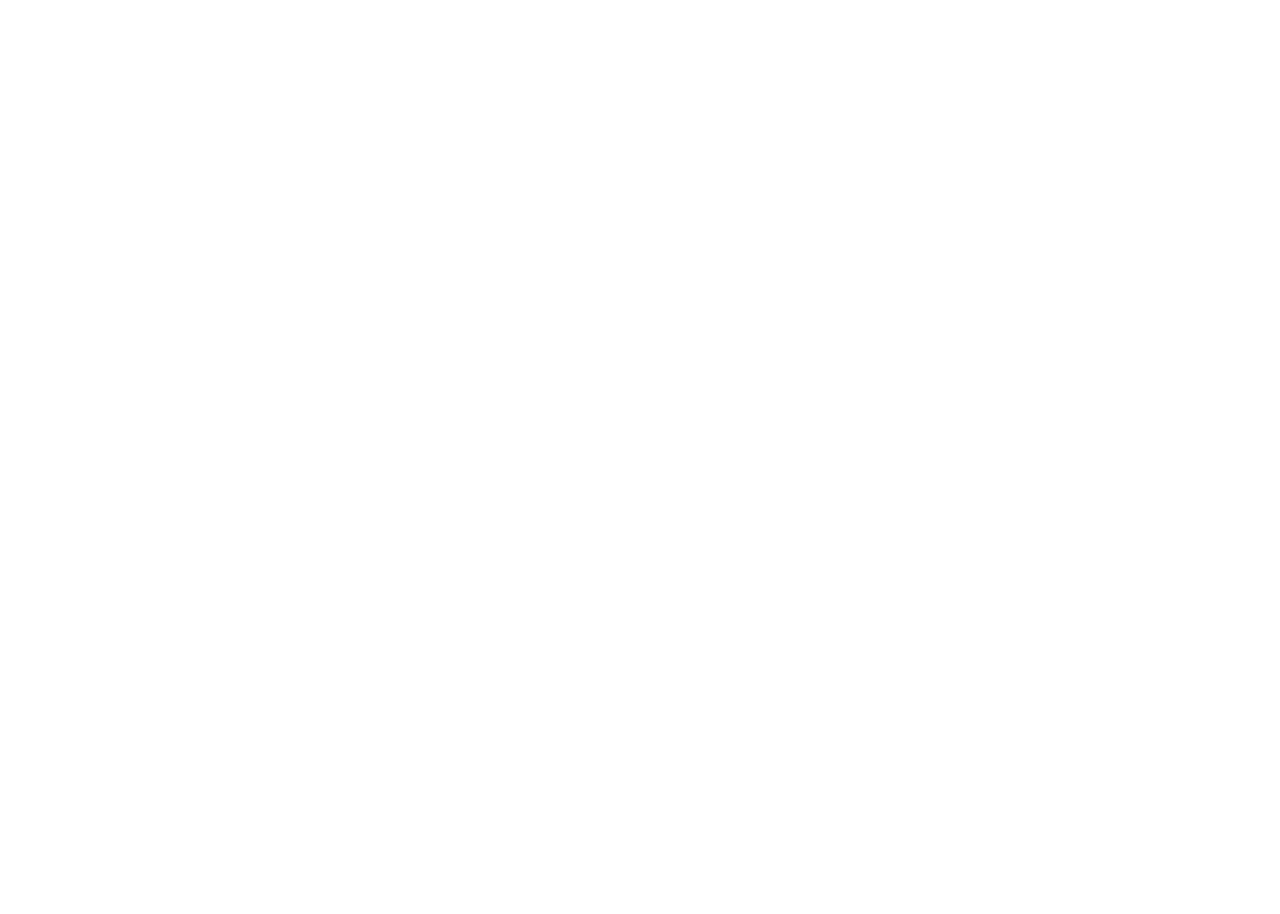
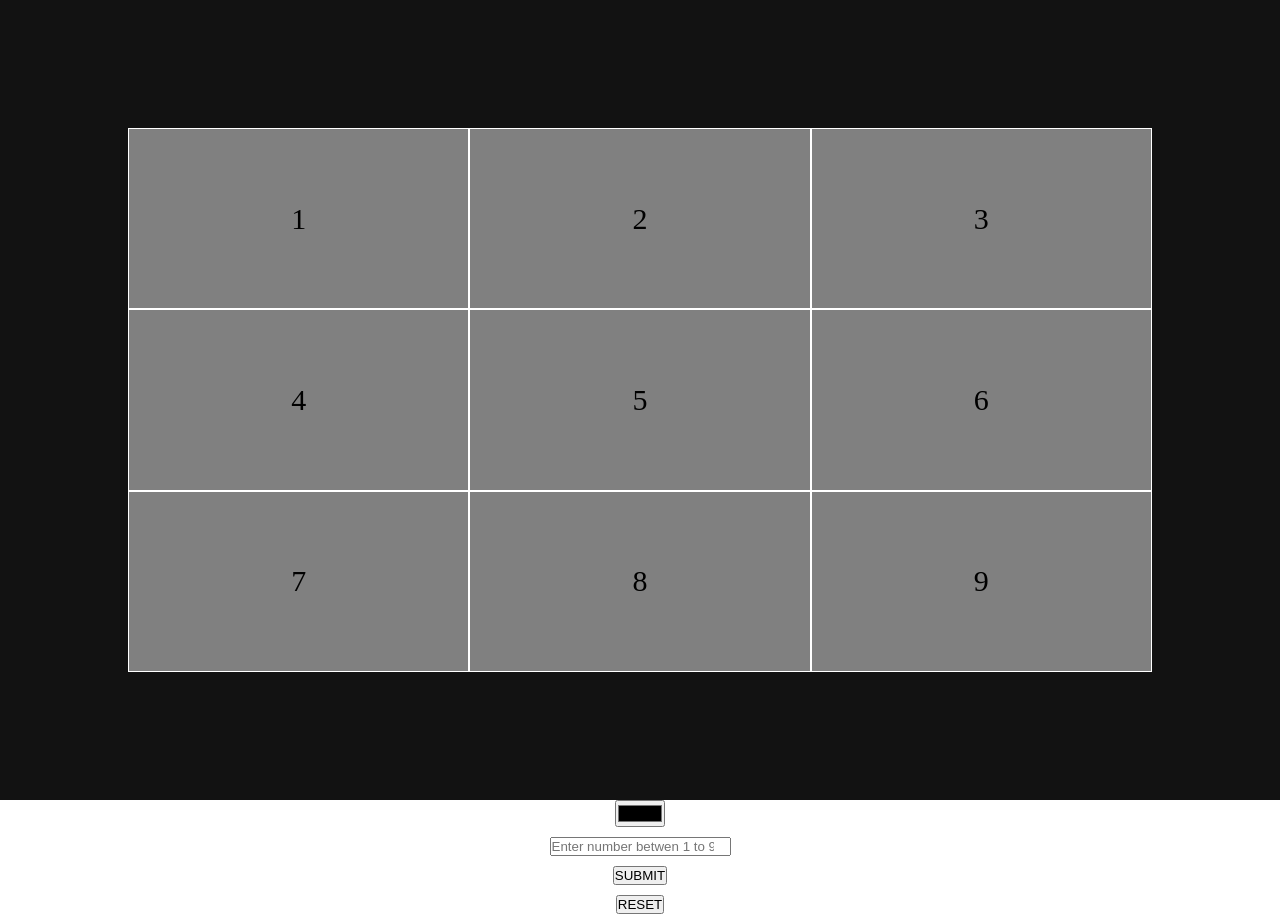
Before and after one commit to acciojob/Replit-Asian-Paints-T7351, a website: page main.html in a window 1280 px wide. Before the commit the page ends 800 px from the top, so only its background shows below. Drawn offline with Linux system fonts and the light colour scheme.

Commit message:
created a submission

```diff
--- a/main.html
+++ b/main.html
@@ -1,16 +1,18 @@
 <!DOCTYPE html>
-
 <html>
-
 <head>
 	<link rel="stylesheet" href="styles.css">
 </head>
-
 <body>
-	<!-- the entire body must be written by student -->
+	<div id="grid-container">
+    </div>
+    <form>
+        <input type="color" id="colour_id" placeholder="Enter the color">
+        <input type="number" id="block_id" placeholder="Enter number betwen 1 to 9">
+        <button id="change_button">SUBMIT</button>
+        <button id="Reset" type="reset">RESET</button>
+    </form>
     <script type="text/javascript" src="./script.js">
 </script>
-
 </body>
-
 </html>
--- a/script.js
+++ b/script.js
@@ -1 +1,31 @@
-//your JS code here. If required.
+    const change = document.querySelector('#change_button');
+    const reset = document.querySelector('#Reset');
+
+    const container = document.querySelector("#grid-container");
+    for (let i = 1; i <= 9; i++) {
+        const div = document.createElement("div");
+        div.className = "grid-item";
+        div.id = i;
+        div.textContent = i;
+        container.appendChild(div);
+    }
+
+    change.addEventListener(('click'), (e)=>{
+        e.preventDefault();
+        const block = document.querySelector('#block_id').value;
+        const color = document.querySelector('#colour_id').value;
+
+        document.querySelectorAll('.grid-item').forEach(item=>{
+            item.style.backgroundColor = "transparent";
+        });
+        const selected = document.getElementById(block);
+        if(selected){
+            selected.style.backgroundColor = color;
+        }
+    })
+
+    reset.addEventListener(('click'), ()=>{
+        document.querySelectorAll('.grid-item').forEach(item=>{
+            item.style.backgroundColor="grey";
+        });
+    })
--- a/styles.css
+++ b/styles.css
@@ -1 +1,31 @@
-/*  your css code here. If applicable */
+       *{
+            margin: 0;
+            padding: 0;
+            box-sizing: border-box;
+        }
+        #grid-container{
+            height: 100vh;
+            width: 100%;
+            padding: 10%;
+            background-color: #121212;
+            display: grid;
+            grid-template-columns: repeat(3,1fr);
+            grid-template-rows: repeat(3,1fr);
+        }
+        .grid-item{
+            background-color: grey;
+            border: 1px solid white;
+            display:flex;
+            justify-content:center;
+            align-items:center;
+            font-size:30px;
+        }
+        form{
+            width: 100%;
+            height: 100%;
+            display:flex;
+            flex-direction: column;
+            gap: 10px;
+            justify-content:center;
+            align-items:center;
+        }
```
